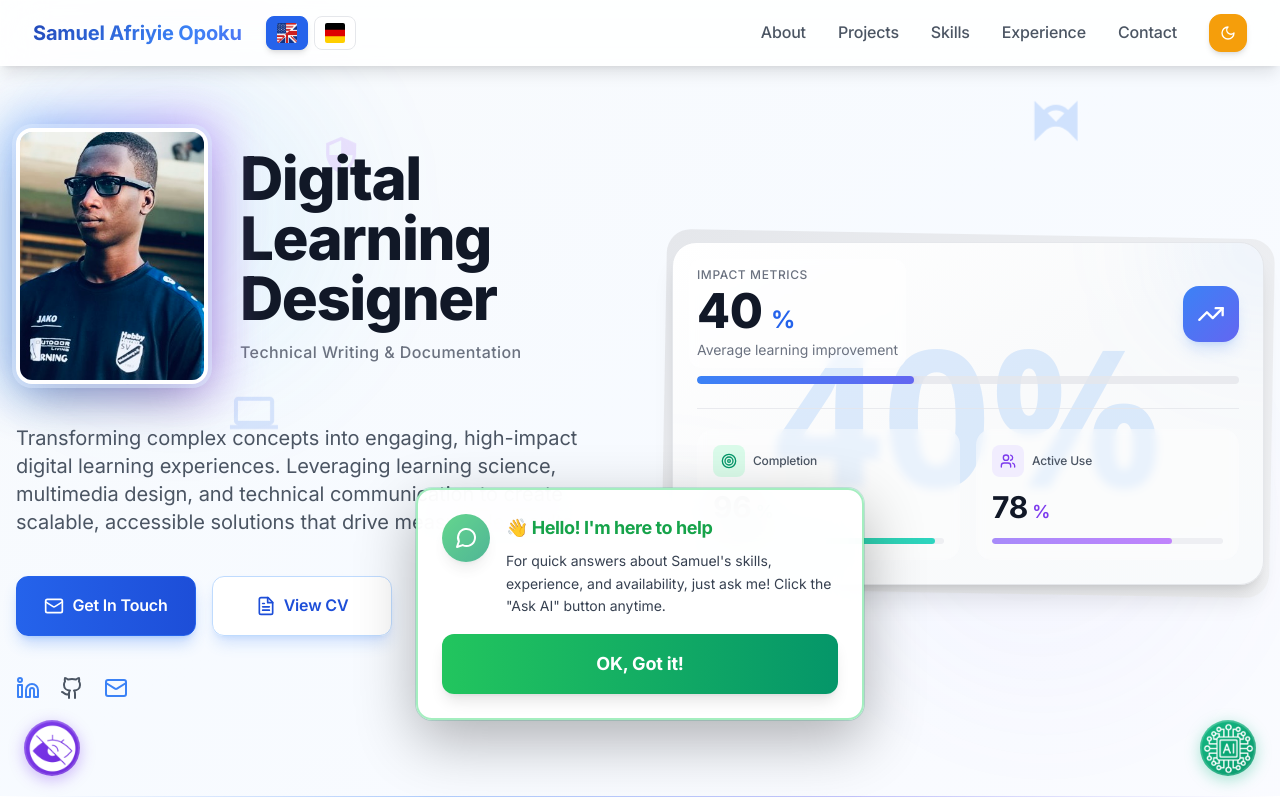
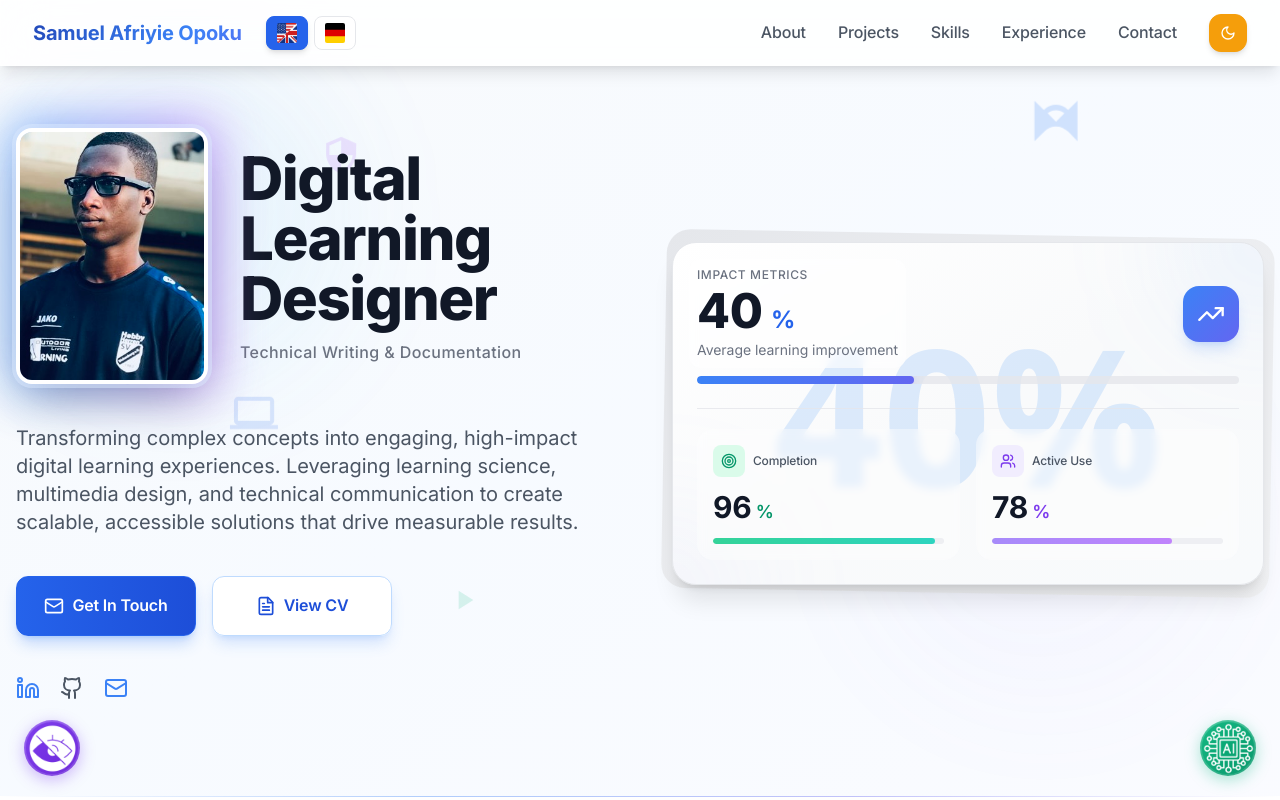
Before and after one commit to Samuelsen1/VS-Code-Port1, a Next.js app: page / in a window 1280 px wide. Shown: the top 800 px of the page. Built offline with nearby package versions, Linux system fonts and the light colour scheme.

Commit message:
Remove AI welcome popup since AI is now a floating button
- Removed welcome popup state variables
- Removed welcome popup useEffect and handler
- Removed welcome popup JSX component
- AI is now only accessible via floating button, no initial greetings needed

```diff
--- a/app/PortfolioWebsite.jsx
+++ b/app/PortfolioWebsite.jsx
@@ -14,9 +14,6 @@ export default function PortfolioWebsite() {
   const chatEndRef = useRef(null);
   const chatInputRef = useRef(null);
 
-  // Welcome popup state
-  const [showWelcomePopup, setShowWelcomePopup] = useState(false);
-  const [welcomePopupAnimating, setWelcomePopupAnimating] = useState(false);
 
   // Animated counter states
   const [counts, setCounts] = useState({ improvement: 0, completion: 0, usage: 0 });
@@ -208,27 +205,6 @@ export default function PortfolioWebsite() {
     }
   }, [isChatOpen]);
 
-  // Welcome popup on first visit
-  useEffect(() => {
-    const hasSeenWelcome = sessionStorage.getItem('ai-welcome-shown');
-    if (!hasSeenWelcome) {
-      // Show popup after a short delay
-      const timer = setTimeout(() => {
-        setShowWelcomePopup(true);
-      }, 1500);
-      return () => clearTimeout(timer);
-    }
-  }, []);
-
-  // Handle welcome popup close
-  const handleWelcomePopupClose = () => {
-    setWelcomePopupAnimating(true);
-    // Hide popup after animation completes
-    setTimeout(() => {
-      setShowWelcomePopup(false);
-      sessionStorage.setItem('ai-welcome-shown', 'true');
-    }, 700);
-  };
 
   // Apply accessibility styles
   useEffect(() => {
@@ -2163,57 +2139,6 @@ export default function PortfolioWebsite() {
         </button>
       </div>
 
-      {/* AI Welcome Popup */}
-      {showWelcomePopup && (
-        <div
-          className={`fixed z-[70] transition-all duration-700 ease-out ${
-            welcomePopupAnimating
-              ? 'top-1/2 left-1/2 -translate-x-1/2 -translate-y-1/2 scale-75 opacity-0 md:bottom-[10%] md:top-auto md:translate-y-0'
-              : 'top-1/2 left-1/2 -translate-x-1/2 -translate-y-1/2 scale-100 opacity-100 md:bottom-[10%] md:top-auto md:translate-y-0'
-          }`}
-          style={{
-            transition: 'all 0.7s cubic-bezier(0.4, 0, 0.2, 1)'
-          }}
-        >
-          <div
-            className={`w-[90vw] max-w-sm md:max-w-md mx-4 px-4 py-5 md:px-6 md:py-6 rounded-2xl shadow-2xl border-2 backdrop-blur-xl ${
-              isDarkTheme
-                ? 'bg-gray-900/95 border-green-500/50 text-white'
-                : 'bg-white/95 border-green-400/50 text-gray-900'
-            }`}
-            style={{
-              boxShadow: '0 20px 60px rgba(0, 0, 0, 0.3), 0 0 0 1px rgba(16, 185, 129, 0.2)'
-            }}
-          >
-            <div className="flex items-start gap-4 mb-4">
-              <div className="flex-shrink-0 w-12 h-12 rounded-full bg-gradient-to-br from-green-500 to-emerald-600 flex items-center justify-center shadow-lg animate-pulse">
-                <MessageCircle className="w-6 h-6 text-white" />
-              </div>
-              <div className="flex-1">
-                <h3 className={`font-bold text-lg mb-2 ${isDarkTheme ? 'text-green-400' : 'text-green-600'}`}>
-                  {language === 'en' ? '👋 Hello! I\'m here to help' : '👋 Hallo! Ich helfe gerne'}
-                </h3>
-                <p className={`text-sm leading-relaxed ${isDarkTheme ? 'text-gray-300' : 'text-gray-700'}`}>
-                  {language === 'en'
-                    ? 'For quick answers about Samuel\'s skills, experience, and availability, just ask me! Click the "Ask AI" button anytime.'
-                    : 'Für schnelle Antworten zu Samuels Fähigkeiten, Erfahrung und Verfügbarkeit, fragen Sie mich einfach! Klicken Sie jederzeit auf den "KI fragen" Button.'}
-                </p>
-              </div>
-            </div>
-            <button
-              onClick={handleWelcomePopupClose}
-              className={`w-full py-4 px-6 rounded-xl font-bold text-lg transition-all duration-300 shadow-lg hover:shadow-xl hover:scale-[1.02] active:scale-[0.98] ${
-                isDarkTheme
-                  ? 'bg-gradient-to-r from-green-500 to-emerald-600 text-white hover:from-green-600 hover:to-emerald-700'
-                  : 'bg-gradient-to-r from-green-500 to-emerald-600 text-white hover:from-green-600 hover:to-emerald-700'
-              }`}
-            >
-              {language === 'en' ? 'OK, Got it!' : 'OK, Verstanden!'}
-            </button>
-          </div>
-        </div>
-      )}
-
       {/* AI Chatbot Modal */}
       {isChatOpen && (
         <div className="fixed inset-0 z-[60] flex items-end md:items-center justify-center md:p-4" onClick={() => setIsChatOpen(false)}>
```
